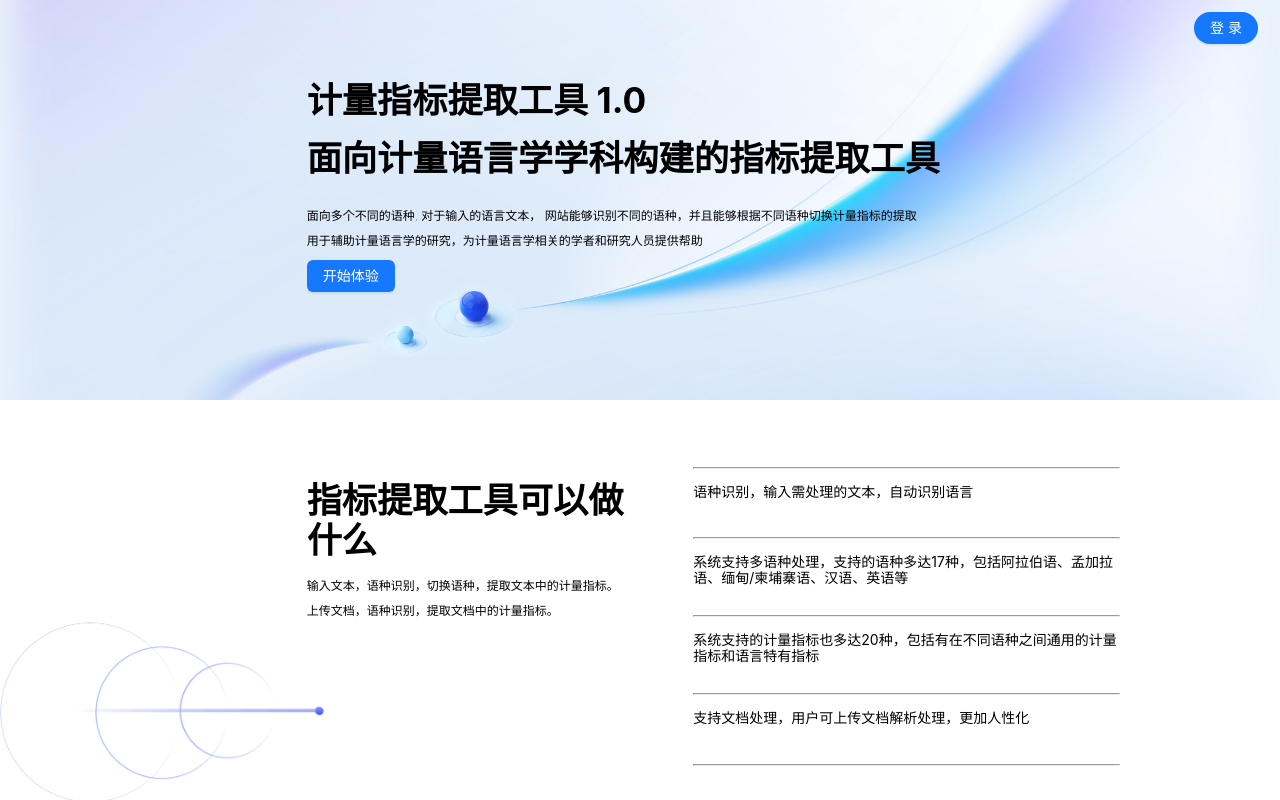
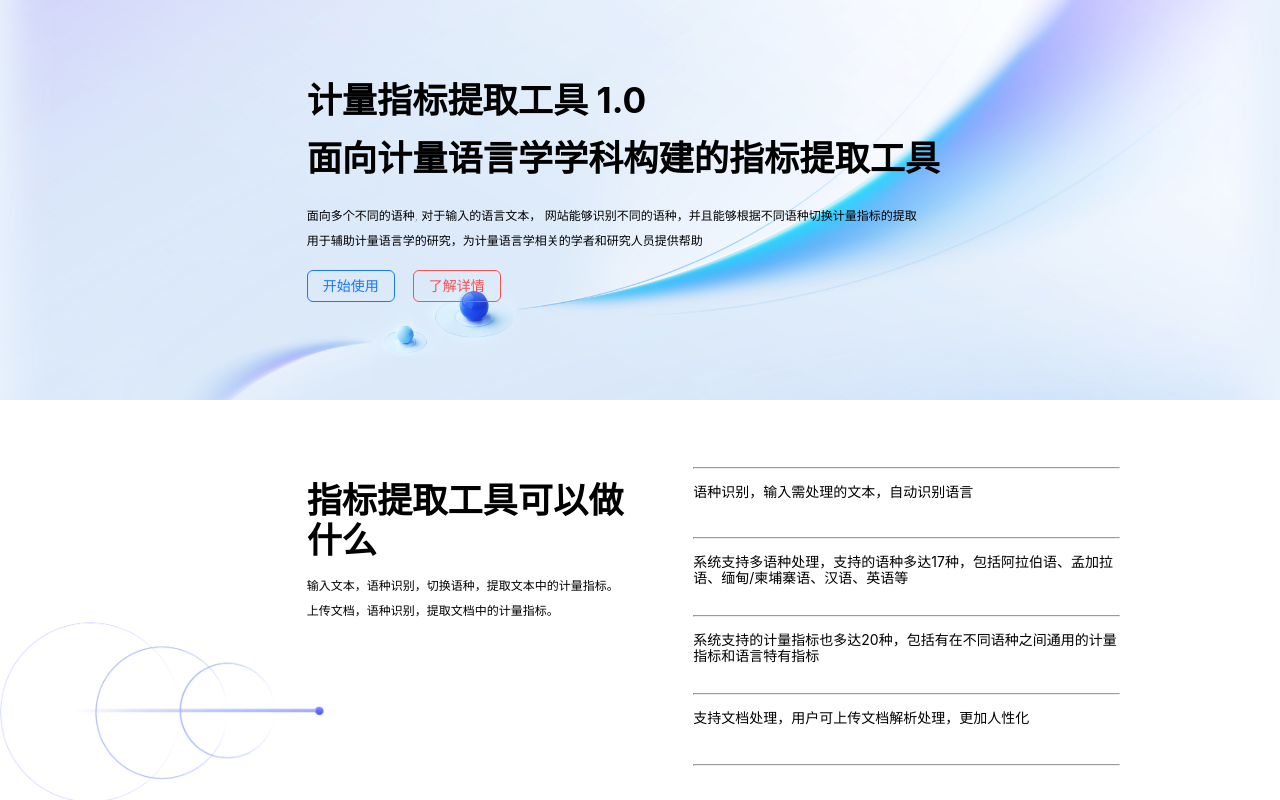
Before and after one commit to tomato-wu/indicator-extraction-tool, a React (Create React App) app: page / in a window 1280 px wide. Built offline with nearby package versions, Linux system fonts and the light colour scheme; sample sign-in values are in the browser's storage.

Commit message:
fix:修复

```diff
--- a/src/components/Login.jsx
+++ b/src/components/Login.jsx
@@ -1,10 +1,12 @@
 import React, { useState } from "react";
 import { Form, Input, Button, Checkbox, message } from "antd";
 import { UserNameLoginApi, EmailLoginApi } from "../utils/axios/api";
+import { useNavigate } from "react-router-dom";
 
 const Login = () => {
   const [username, setUsername] = useState(""); // 用户名
   const [password, setPassword] = useState(""); // 密码
+  const navigate = useNavigate();
 
   const LoginFunc = async () => {
     // 登录函数
@@ -14,9 +16,11 @@
         email: username,
         password: password,
       });
+
       if (res.data.token) {
         localStorage.setItem("token", res.data.token);
         message.success("登录成功");
+        navigate("/home");
       } else {
         message.error("用户名或密码错误");
       }
@@ -25,9 +29,11 @@
         username: username,
         password: password,
       });
+      console.log(res);
       if (res.data.token) {
         localStorage.setItem("token", res.data.token);
         message.success("登录成功");
+        navigate("/home");
       } else {
         message.error("用户名或密码错误");
       }
--- a/src/components/Register.jsx
+++ b/src/components/Register.jsx
@@ -54,11 +54,6 @@
     });
 
     message.info(res.data.message);
-  };
-
-  const ConfirmPasswordFunc = () => {
-    // register with backend
-    console.log("ConfirmPasswordFunc", ConfirmPassword);
   };
 
   return (
@@ -145,7 +140,6 @@
             placeholder="确认密码"
             size="large"
             allowClear
-            focus={ConfirmPasswordFunc}
             value={ConfirmPassword}
             onChange={(e) => setConfirmPassword(e.target.value)}
             style={{ width: "300px" }}
--- a/src/pages/IntroductionPage.jsx
+++ b/src/pages/IntroductionPage.jsx
@@ -57,6 +57,7 @@
     <>
       {/* 上方 */}
       <div style={backGroundCss}>
+        {!token ? (
           <Button
             type="primary"
             shape="round"
@@ -66,6 +67,7 @@
           >
             登录
           </Button>
+        ) : null}
 
         <Modal
           title="登录/注册"
@@ -104,7 +106,7 @@
                 </p>
               </div>
 
-              {token ? (
+              {!token ? (
                 <Button
                   type="primary"
                   size="middle"
--- a/src/utils/axios/service.js
+++ b/src/utils/axios/service.js
@@ -22,7 +22,6 @@
 service.interceptors.request.use(
   function (config) {
     let token = localStorage.getItem("token");
-    console.log("token", token);
     if (token) {
       config.headers.authorization = token;
     }
```
Lines whose indentation alone changed are shown as unchanged.
